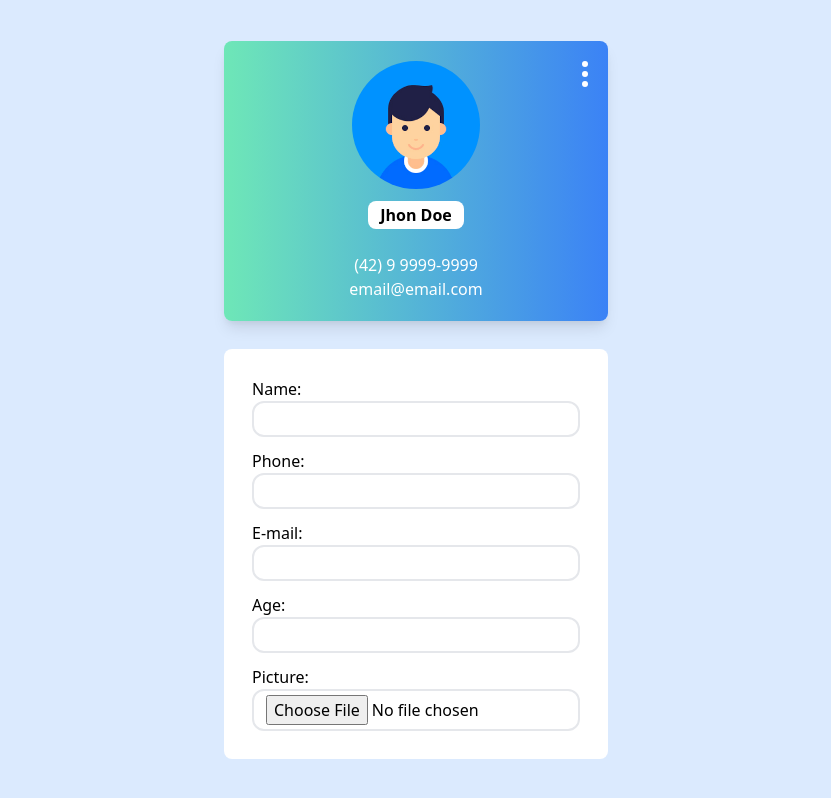
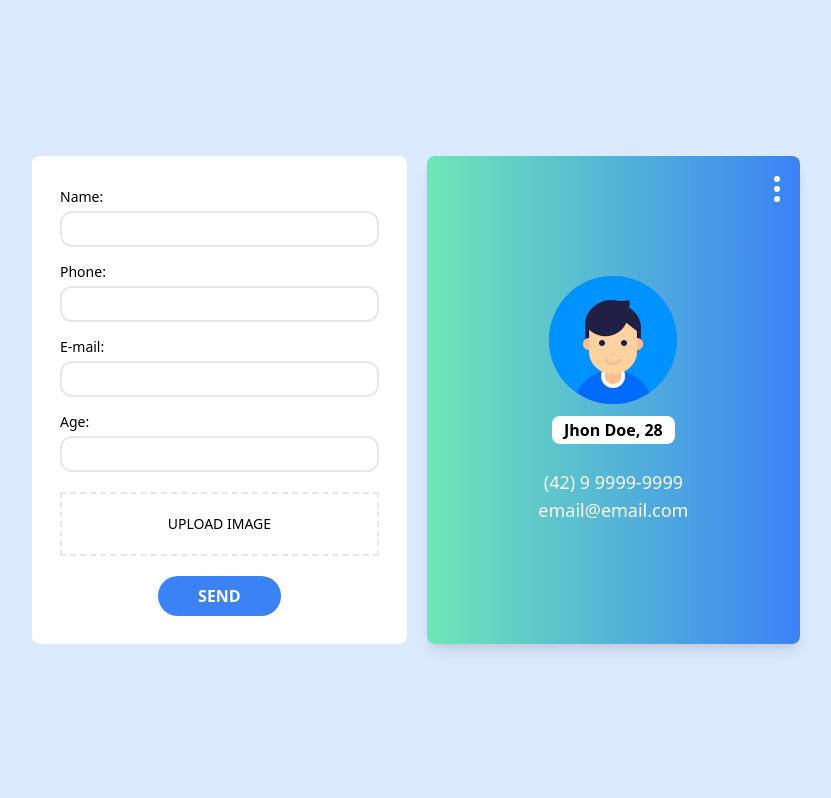
Before and after one commit to eduardodv/user-card, a Nuxt app: page / in a window 1280 px wide. Shown: the whole page, without its empty margins (224-1055 px from the left). Built offline with nearby package versions, Linux system fonts and the light colour scheme.

Commit message:
Card layout done

```diff
--- a/src/components/UserCard.vue
+++ b/src/components/UserCard.vue
@@ -1,27 +1,37 @@
 <template>
+  <div id="card" class="lg:flex lg:order-2 lg:w-1/2 transition ease-in-out duration-400">
+    <div class="lg:flex lg:items-center lg:justify-center lg:min-h-full relative text-center p-5 w-full bg-gradient-to-r from-green-300 to-blue-500 rounded-lg overflow-hidden shadow-lg">
       <div>
-    <div class="relative min-h-480 text-center p-5 w-full bg-gradient-to-r from-green-300 to-blue-500 rounded-lg overflow-hidden shadow-lg">
-      <button class="dots absolute top-4 right-5">
+        <button class="dots absolute top-3 right-2 py-1 px-3">
           <span class="block w-1.5 h-1.5 rounded-full my-1 bg-white transition ease-in-out duration-300" />
           <span class="block w-1.5 h-1.5 rounded-full my-1 bg-white transition ease-in-out duration-300 delay-100" />
           <span class="block w-1.5 h-1.5 rounded-full my-1 bg-white transition ease-in-out duration-300 delay-200" />
         </button>
-      <div class=" w-32 h-32 rounded-full m-auto overflow-hidden">
+        <div class=" w-32 h-32 rounded-full m-auto overflow-hidden bg-blue-500">
           <img
+            v-if="form.file"
+            :src="form.file.url"
+            alt="User image"
+            class="object-cover object-top w-full h-full"
+          >
+          <img
+            v-else
             src="/images/default-user.jpg"
             alt="Image default user"
             class="object-cover object-top w-full h-full"
           >
         </div>
-      <div class="capitalize mt-3">
+        <div class="mt-3">
           <div class="bg-white inline-block py-0.5 px-3 rounded-lg min-h-max">
-          <b>{{ form.name ? form.name : 'Jhon Doe' }}{{ form.age ? `, ${form.age}` : '' }}</b>
+            <!-- <b v-html="form.name ? teste : 'Jhon Doe'" /> -->
+            <b>{{ form.name ? form.name : 'Jhon Doe' }}</b>
+            <b>{{ form.age ? `, ${form.age}` : ', 28' }}</b>
           </div>
         </div>
         <div class="mt-6">
           <a
             :href="`tel:${form.phone}`"
-          class="text-white inline-block hover:underline"
+            class="text-white text-lg inline-block hover:underline"
           >
             {{ form.phone ? form.phone : '(42) 9 9999-9999' }}
           </a>
@@ -29,10 +39,11 @@
         <div class="">
           <a
             :href="`mailto:${form.email}`"
-          class="text-white inline-block hover:underline"
+            class="text-white text-lg inline-block hover:underline"
           >
             {{ form.email ? form.email : 'email@email.com' }}
           </a>
+        </div>
       </div>
     </div>
   </div>
@@ -48,6 +59,22 @@ export default {
         return {}
       }
     }
+  },
+  computed: {
+    teste () {
+      const name = this.form.name.split('')
+      let letters = ''
+      name.forEach((element) => {
+        letters += `<span>${element}</span>`
+      })
+      return letters
+    }
+  },
+  mounted () {
+
+  },
+  methods: {
+
   }
 }
 </script>
--- a/src/pages/index.vue
+++ b/src/pages/index.vue
@@ -1,16 +1,20 @@
 <template>
   <main class="bg-blue-100 w-full min-h-screen p-6 flex items-center justify-center">
-    <div class="w-96">
+    <div class="w-96 lg:w-full max-w-3xl lg:flex lg:gap-5">
       <UserCard :form="form" />
-      <form action="" class="bg-white mt-7 rounded-lg bg-white py-7 px-5 md:px-7">
+      <form
+        class="lg:order-1 lg:w-1/2 bg-white mt-7 lg:mt-0 rounded-lg bg-white py-7 px-5 md:px-7"
+        @submit.prevent="submit"
+      >
         <div class="">
           <label
             for="name"
-            class="cursor-pointer"
+            class="cursor-pointer text-sm mb-1 inline-block"
           >Name:</label>
           <input
             id="name"
             v-model="form.name"
+            required
             type="text"
             name="name"
             class="w-full block border-2 rounded-xl py-1 px-3"
@@ -19,11 +23,12 @@
         <div class="mt-3">
           <label
             for="phone"
-            class="cursor-pointer"
+            class="cursor-pointer text-sm mb-1 inline-block"
           >Phone:</label>
           <input
             id="phone"
             v-model="form.phone"
+            required
             type="tel"
             name="phone"
             class="w-full block border-2 rounded-xl py-1 px-3"
@@ -32,11 +37,12 @@
         <div class="mt-3">
           <label
             for="email"
-            class="cursor-pointer"
+            class="cursor-pointer text-sm mb-1 inline-block"
           >E-mail:</label>
           <input
             id="email"
             v-model="form.email"
+            required
             type="email"
             name="email"
             class="w-full block border-2 rounded-xl py-1 px-3"
@@ -45,11 +51,12 @@
         <div class="mt-3">
           <label
             for="age"
-            class="cursor-pointer"
+            class="cursor-pointer text-sm mb-1 inline-block"
           >Age:</label>
           <input
             id="age"
             v-model="form.age"
+            required
             type="number"
             name="age"
             min="0"
@@ -58,17 +65,31 @@
             class="w-full block border-2 rounded-xl py-1 px-3"
           >
         </div>
-        <div class="mt-3">
+        <div class="mt-5 relative">
           <label
             for="file"
-            class="cursor-pointer"
-          >Picture:</label>
+            role="button"
+            class="cursor-pointer text-sm mb-1 block border-dashed border-2 hover:border-blue-500 transition ease-in-out duration-200 py-5 px-4 text-center"
+          >
+            {{ form.file ? form.file.name : 'UPLOAD IMAGE' }}
+          </label>
           <input
             id="file"
+            required
             type="file"
             name="file"
-            class="w-full block border-2 rounded-xl py-1 px-3"
+            class="opacity-0 absolute top-0 left-0"
+            accept="image/*"
+            @change="filePicture"
           >
+        </div>
+        <div class="mt-5 text-center">
+          <button
+            type="submit"
+            class="bg-blue-500 text-white font-bold uppercase px-10 py-2 rounded-full hover:bg-green-500 transition ease-in-out duration-300"
+          >
+            Send
+          </button>
         </div>
       </form>
     </div>
@@ -76,10 +97,12 @@
 </template>
 
 <script>
+
 export default {
   name: 'IndexPage',
   data () {
     return {
+      customFile: null,
       form: {
         name: null,
         phone: null,
@@ -88,6 +111,29 @@ export default {
         file: null
       }
     }
+  },
+  methods: {
+    filePicture (event) {
+      const file = event.target.files[0]
+      if (file) {
+        this.form.file = {
+          name: file.name,
+          url: URL.createObjectURL(file)
+        }
+      }
+    },
+
+    submit () {
+      // this.form = {
+      //   name: null,
+      //   phone: null,
+      //   email: null,
+      //   age: null,
+      //   file: null
+      // }
+      console.log(this.form)
+    }
+
   }
 }
 </script>
```
Also changed, not shown: 1 other file (tests, documents, lock files or other folders). Lines whose indentation alone changed are shown as unchanged.
